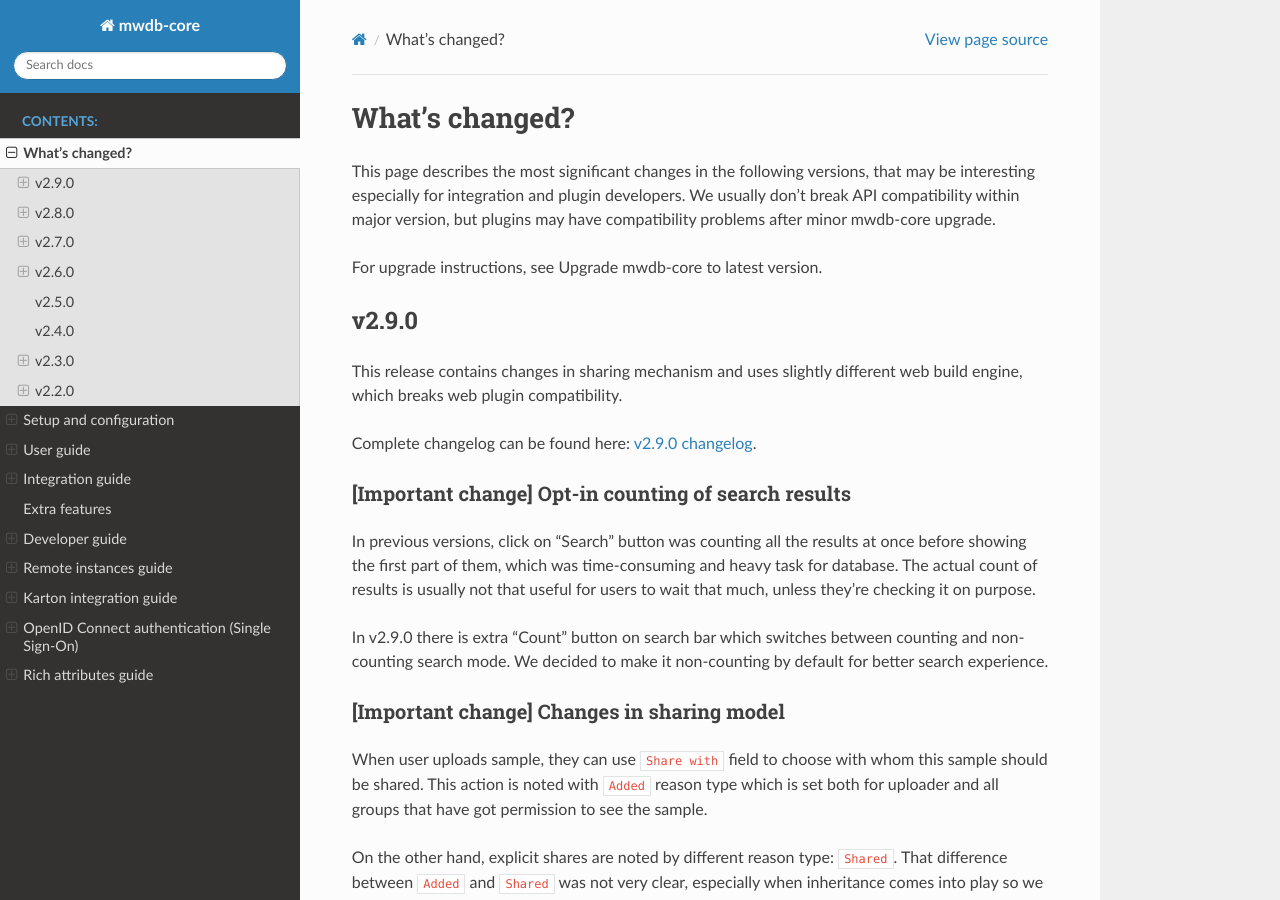
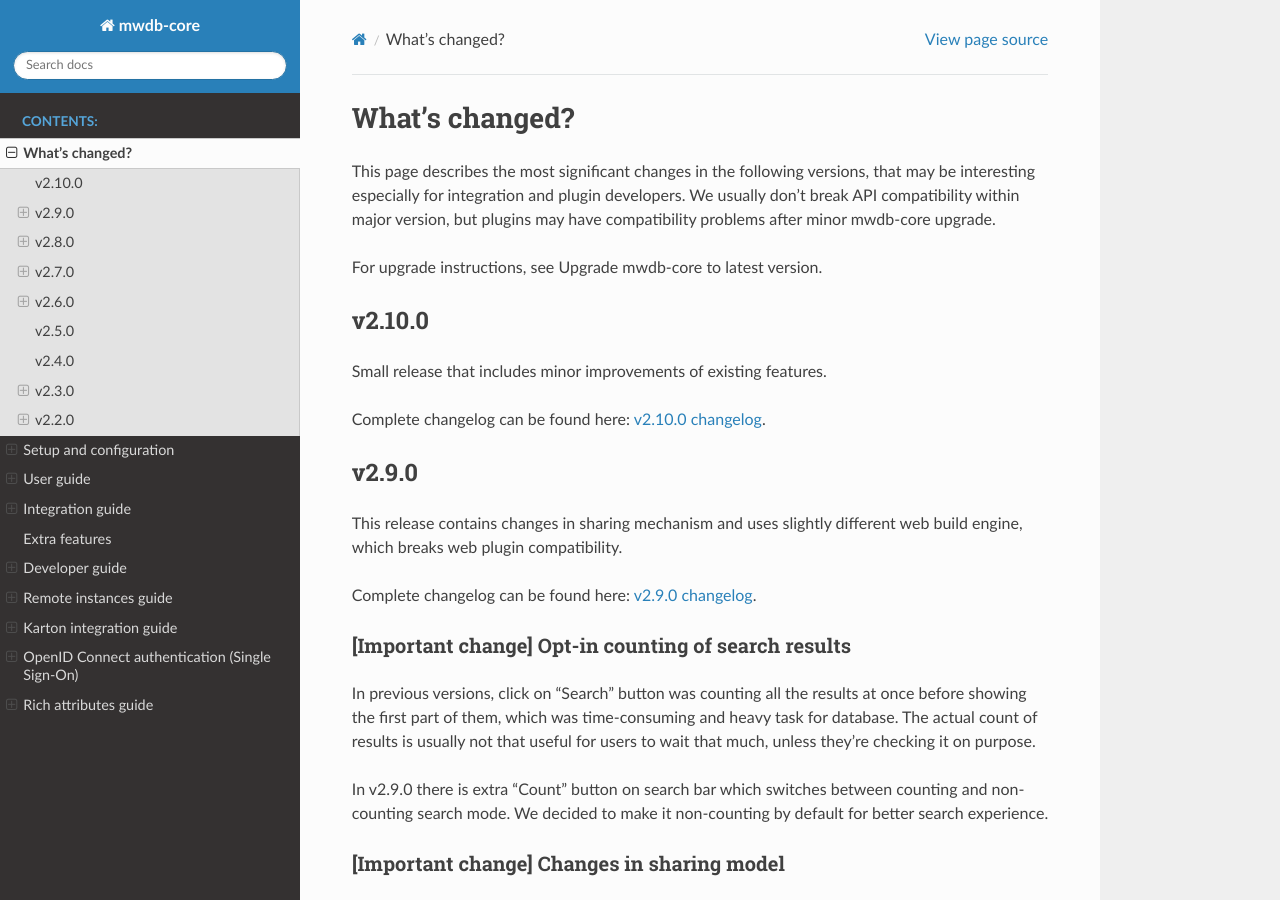
Before and after one commit to CERT-Polska/mwdb-core, a Sphinx documentation site: the page built from docs/whats-changed.rst, in a window 1280 px wide and 900 px high. Built offline with Sphinx 7.4.7 and the Read the Docs theme 2.0.0, drawn with Linux system fonts in a browser that asks for light colours.

Commit message:
Include small note about new release in What's changed? (#860)

```diff
--- a/docs/whats-changed.rst
+++ b/docs/whats-changed.rst
@@ -6,6 +6,13 @@
 have compatibility problems after minor mwdb-core upgrade.
 
 For upgrade instructions, see :ref:`Upgrade mwdb-core to latest version`.
+
+v2.10.0
+-------
+
+Small release that includes minor improvements of existing features.
+
+Complete changelog can be found here: `v2.10.0 changelog <https://github.com/CERT-Polska/mwdb-core/releases/tag/v2.10.0>`_.
 
 v2.9.0
 ------
```
